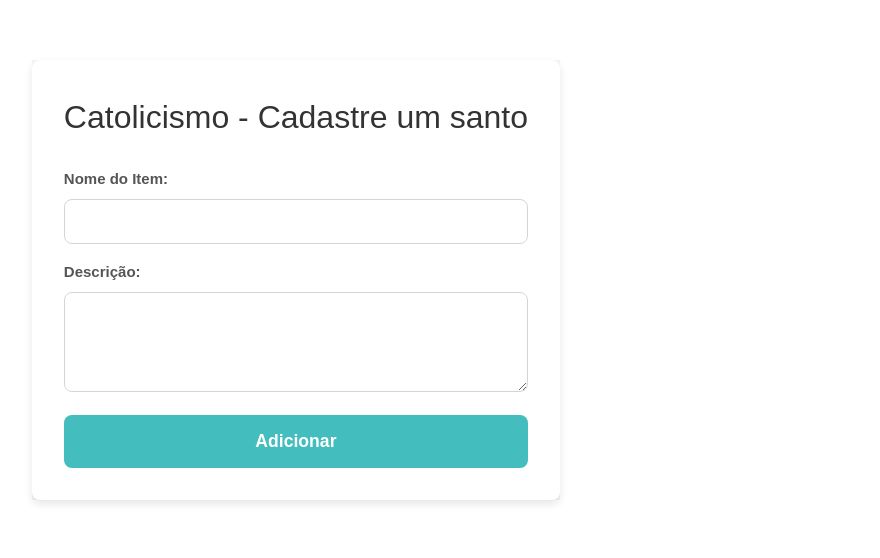
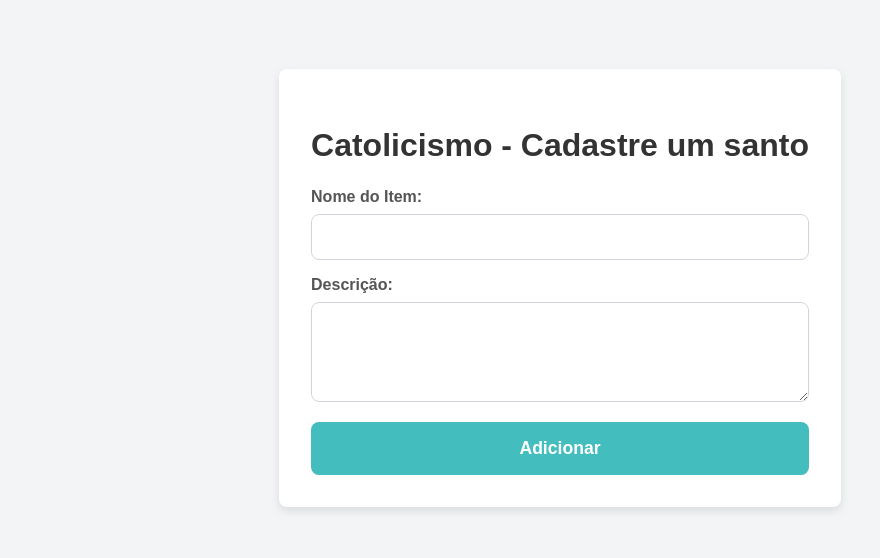
Before and after one commit to RenataPortoGransoti/projeto-vue-aula-web, a Vue app: page / in a window 1280 px wide. Shown: the part 120-678 px from the top of the page, without its empty margins (80-960 px from the left). Built offline with nearby package versions, Linux system fonts and the light colour scheme.

Commit message:
Criação do arquivo de rotas

```diff
--- a/package.json
+++ b/package.json
@@ -11,7 +11,8 @@
   },
   "dependencies": {
     "pinia": "^2.2.6",
-    "vue": "^3.5.12"
+    "vue": "^3.5.12",
+    "vue-router": "^4.0.13"
   },
   "devDependencies": {
     "@eslint/js": "^9.14.0",
--- a/src/App.vue
+++ b/src/App.vue
@@ -1,30 +1,19 @@
 <script setup>
-import CadastroView from './views/CadastroView.vue';
-import { ref } from 'vue';
-
-// Estado que controla a tela ativa
-const currentView = ref('cadastro');
-
-// // Função para alternar entre as telas
-// function changeView(view) {
-//   currentView.value = view;
-// }
 </script>
 
 <template>
   <main>
-    <CadastroView v-if="currentView === 'cadastro'" />
+    <router-view />
   </main>
 </template>
 
 <style scoped>
-
-
 main {
   width: 100%;
   display: flex;
   justify-content: center;
   align-items: center;
   background-color: #f3f4f6;
+  min-height: 100vh;
 }
 </style>
```
Also changed, not shown: src/main.js (+6 -4 lines), src/router/index.js (added, +16 -0 lines), 1 other file (tests, documents, lock files or other folders).
